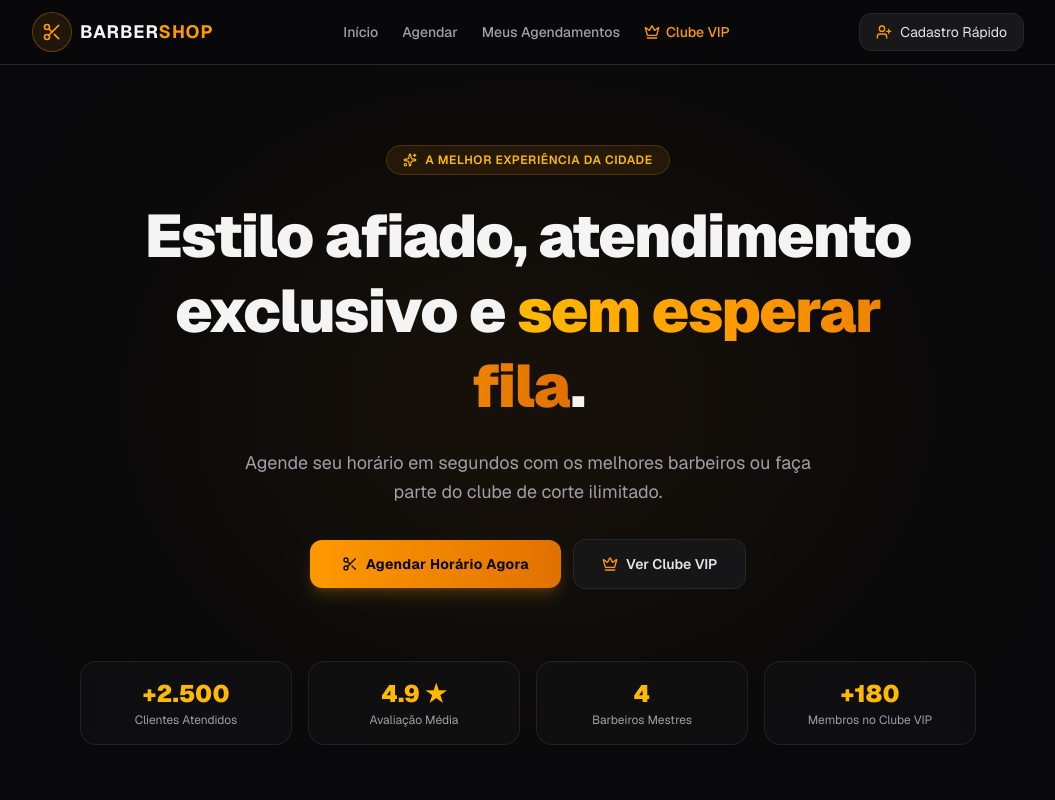
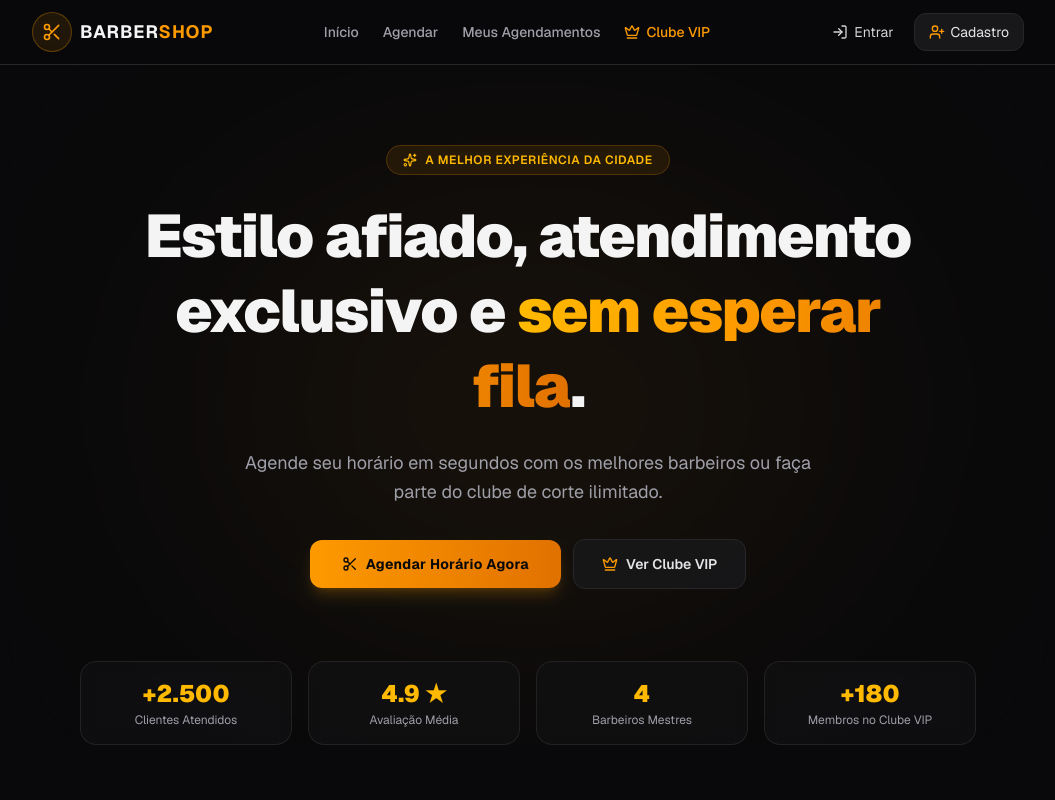
Before and after one commit to hildocosta/sistema-barber-shop, a Next.js app: page / in a window 1280 px wide. Shown: the top 800 px of the page, without its empty margins (112-1167 px from the left). Built offline with nearby package versions, Linux system fonts and the light colour scheme.

Commit message:
feat: adiciona opcao de login no header e atualiza footer

```diff
--- a/src/app/components/Header.jsx
+++ b/src/app/components/Header.jsx
@@ -2,7 +2,7 @@
 
 import { useState, useSyncExternalStore } from "react";
 import Link from "next/link";
-import { Scissors, Calendar, Crown, Menu, X, UserPlus, LogOut } from "lucide-react";
+import { Scissors, Calendar, Crown, Menu, X, UserPlus, LogIn, LogOut } from "lucide-react";
 
 // Funções puras para ler e subscrever ao localStorage
 function subscribe(callback) {
@@ -69,7 +69,7 @@ export function Header() {
         </nav>
 
         {/* Desktop Auth / Perfil */}
-        <div className="hidden md:flex items-center gap-3">
+        <div className="hidden md:flex items-center gap-2.5">
           {currentUser ? (
             <div className="flex items-center gap-3 bg-zinc-900 border border-zinc-800 px-3 py-1.5 rounded-xl text-sm">
               <div className="flex items-center gap-2">
@@ -90,13 +90,22 @@ export function Header() {
               </button>
             </div>
           ) : (
+            <div className="flex items-center gap-2">
+              <Link
+                href="/login"
+                className="flex items-center gap-1.5 text-zinc-300 hover:text-amber-400 px-3 py-2 rounded-xl text-sm transition-colors"
+              >
+                <LogIn className="w-4 h-4" />
+                <span>Entrar</span>
+              </Link>
               <Link
                 href="/register"
-              className="flex items-center gap-2 bg-zinc-900 border border-zinc-800 hover:border-amber-500/40 text-zinc-200 px-4 py-2 rounded-xl text-sm transition-all"
+                className="flex items-center gap-1.5 bg-zinc-900 border border-zinc-800 hover:border-amber-500/40 text-zinc-200 px-3.5 py-2 rounded-xl text-sm transition-all"
               >
                 <UserPlus className="w-4 h-4 text-amber-500" />
-              <span>Cadastro Rápido</span>
+                <span>Cadastro</span>
               </Link>
+            </div>
           )}
         </div>
 
@@ -163,8 +172,8 @@ export function Header() {
             <Crown className="w-4 h-4" /> Clube VIP & Planos
           </Link>
 
-          {/* Botão de Cadastro / Sair */}
-          <div className="pt-3 border-t border-zinc-900">
+          {/* Botões de Acesso (Login / Cadastro / Sair) */}
+          <div className="pt-3 border-t border-zinc-900 space-y-2">
             {currentUser ? (
               <button
                 onClick={handleLogout}
@@ -174,13 +183,22 @@ export function Header() {
                 <LogOut className="w-4 h-4" />
               </button>
             ) : (
+              <div className="grid grid-cols-2 gap-2 pt-1">
+                <Link
+                  href="/login"
+                  onClick={() => setIsOpen(false)}
+                  className="flex items-center justify-center gap-2 text-sm font-medium text-zinc-300 bg-zinc-900 border border-zinc-800 py-2.5 rounded-xl hover:text-amber-400 transition-colors"
+                >
+                  <LogIn className="w-4 h-4" /> Entrar
+                </Link>
                 <Link
                   href="/register"
                   onClick={() => setIsOpen(false)}
-                className="flex items-center gap-2 text-sm font-semibold text-amber-400 bg-amber-500/10 border border-amber-500/20 px-3.5 py-2.5 rounded-xl"
+                  className="flex items-center justify-center gap-2 text-sm font-semibold text-amber-400 bg-amber-500/10 border border-amber-500/20 py-2.5 rounded-xl hover:bg-amber-500/20 transition-colors"
                 >
-                <UserPlus className="w-4 h-4" /> Cadastro Rápido
+                  <UserPlus className="w-4 h-4" /> Cadastro
                 </Link>
+              </div>
             )}
           </div>
         </div>
```
Lines whose indentation alone changed are shown as unchanged.
